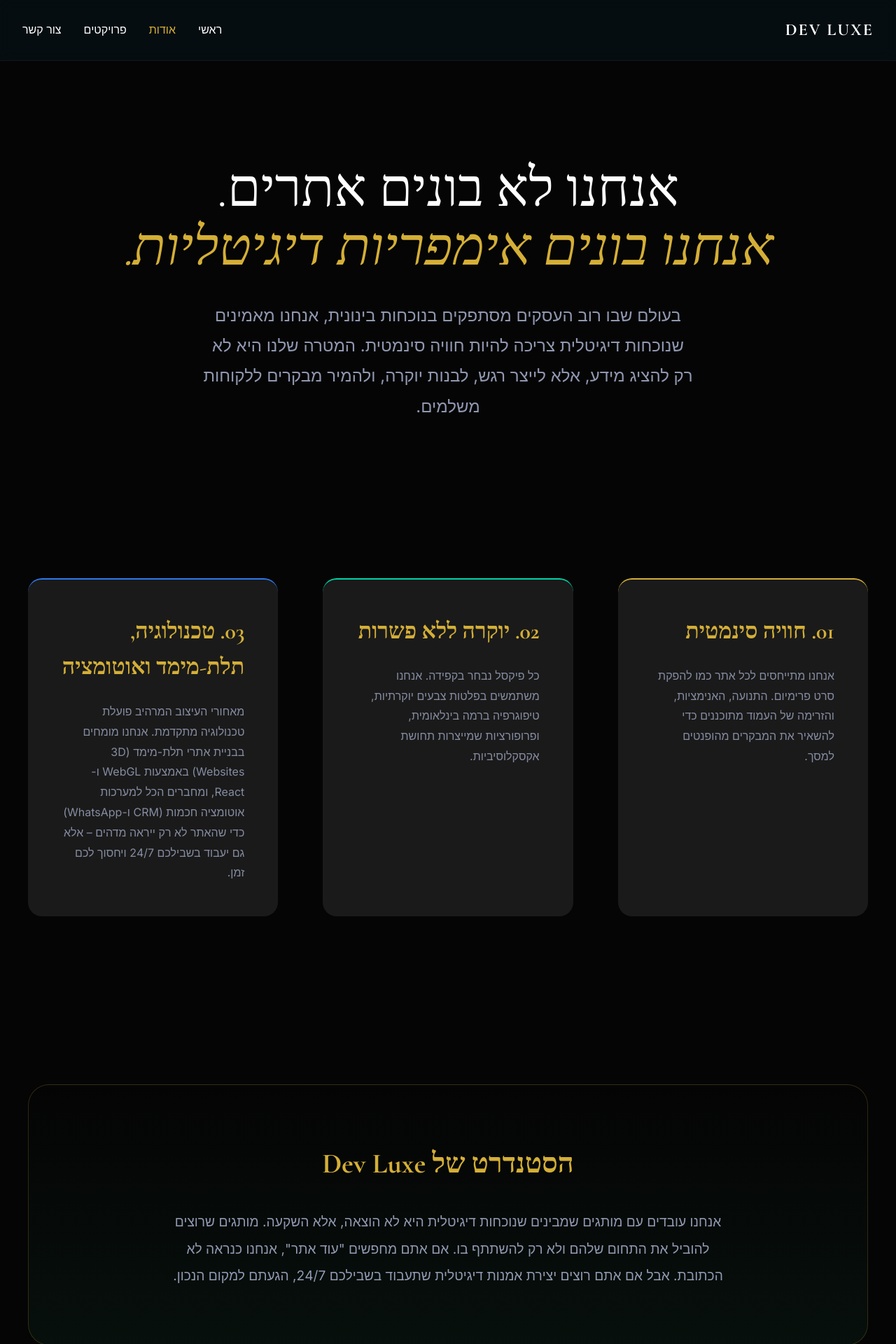
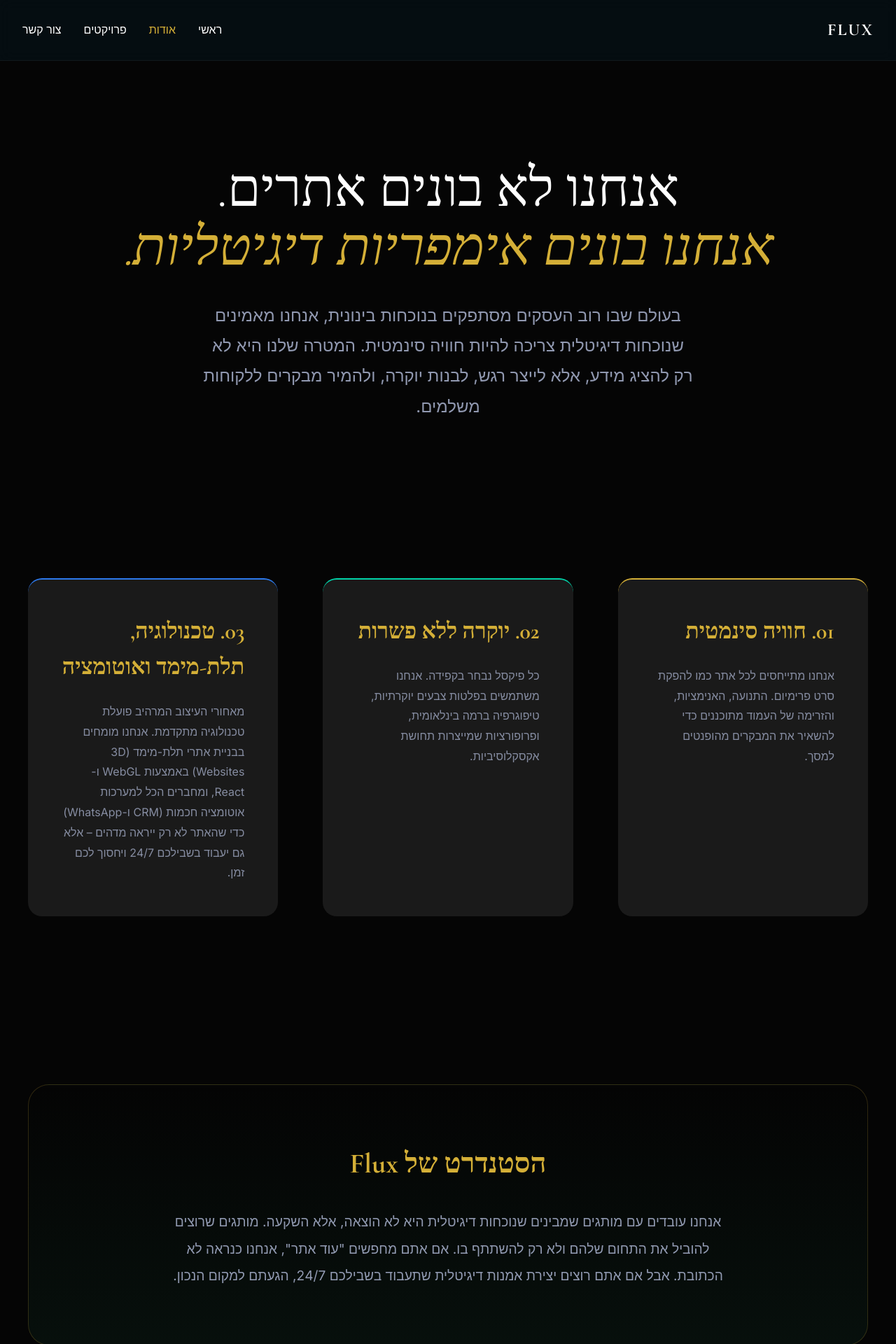
Before and after one commit to natanMeT/dev-luxe, a React (Vite) app: page /about in a window 1280 px wide. Shown: the top 1920 px of the page at 70% size. Built offline with nearby package versions, Linux system fonts and the light colour scheme; a web font is replaced by a local one.

Commit message:
style: change brand name to Flux Studio

```diff
--- a/index.html
+++ b/index.html
@@ -7,7 +7,7 @@
     <link rel="preconnect" href="https://fonts.googleapis.com">
     <link rel="preconnect" href="https://fonts.gstatic.com" crossorigin>
     <link href="https://fonts.googleapis.com/css2?family=Frank+Ruhl+Libre:wght@300;400;500;700&family=Secular+One&family=Cormorant+Garamond:wght@300;400;600;700&family=Inter:wght@300;400;500;600;700&family=Playfair+Display:wght@400;500;600;700&display=swap" rel="stylesheet">
-    <title>Dev Luxe | בונים אימפריות דיגיטליות</title>
+    <title>Flux Studio | בונים אימפריות דיגיטליות</title>
   </head>
   <body>
     <div id="root"></div>
--- a/src/components/Navbar.jsx
+++ b/src/components/Navbar.jsx
@@ -28,7 +28,7 @@
         letterSpacing: '2px',
         textTransform: 'uppercase'
       }}>
-        <Link to="/" style={{ color: 'inherit', textDecoration: 'none' }}>Dev Luxe</Link>
+        <Link to="/" style={{ color: 'inherit', textDecoration: 'none' }}>Flux</Link>
       </div>
 
       <div style={{ display: 'flex', gap: '2rem' }}>
--- a/src/pages/About.jsx
+++ b/src/pages/About.jsx
@@ -105,7 +105,7 @@
             background: 'linear-gradient(180deg, rgba(5, 15, 20, 0) 0%, rgba(15, 58, 40, 0.2) 100%)'
           }}
         >
-          <h2 style={{ fontSize: '2.5rem', marginBottom: '2rem', fontFamily: "'Cormorant Garamond', serif" }}>הסטנדרט של Dev Luxe</h2>
+          <h2 style={{ fontSize: '2.5rem', marginBottom: '2rem', fontFamily: "'Cormorant Garamond', serif" }}>הסטנדרט של Flux</h2>
           <p style={{ fontSize: '1.2rem', color: 'rgba(180, 190, 220, 0.8)', maxWidth: '800px', margin: '0 auto', lineHeight: 2 }}>
             אנחנו עובדים עם מותגים שמבינים שנוכחות דיגיטלית היא לא הוצאה, אלא השקעה.
             מותגים שרוצים להוביל את התחום שלהם ולא רק להשתתף בו.
--- a/src/pages/Contact.jsx
+++ b/src/pages/Contact.jsx
@@ -12,7 +12,7 @@
 
   const faqs = [
     {
-      question: "למה לבחור דווקא ב-Dev Luxe?",
+      question: "למה לבחור דווקא ב-Flux?",
       answer: "כי אנחנו לא מספקים תבניות. בניגוד לרוב בוני האתרים שמחפשים לסגור פרויקט מהר, אנחנו מתייחסים לכל אתר כאל חוויה סינמטית ומותג פרימיום. אנחנו משלבים אנימציות חלקות, עיצוב 'קנבס פתוח' ואופטימיזציה שמשאירה רושם חזק על הלקוחות שלכם מהרגע הראשון."
     },
     {
--- a/src/pages/Home.jsx
+++ b/src/pages/Home.jsx
@@ -85,7 +85,7 @@
           <h1 style={{ letterSpacing: '12px', fontSize: 'clamp(2.5rem, 6vw, 4rem)', marginBottom: '0.5rem', textTransform: 'uppercase', fontFamily: "'Cormorant Garamond', serif", fontWeight: 400, color: '#ffffff', textShadow: '0 0 40px rgba(0, 212, 170, 0.3)' }}>
             Think Big
           </h1>
-          <h2 style={{ letterSpacing: '6px', fontSize: '1rem', marginBottom: '1.5rem', textTransform: 'uppercase', fontFamily: "'Cormorant Garamond', serif", fontWeight: 300, color: 'var(--color-gold)' }}>Dev Luxe</h2>
+          <h2 style={{ letterSpacing: '6px', fontSize: '1rem', marginBottom: '1.5rem', textTransform: 'uppercase', fontFamily: "'Cormorant Garamond', serif", fontWeight: 300, color: 'var(--color-gold)' }}>Flux Studio</h2>
 
           <p style={{ fontSize: '1.3rem', color: 'rgba(180, 190, 220, 0.8)', maxWidth: '550px', margin: '0 auto 3rem', lineHeight: 1.8 }}>
             אנחנו לא רק בונים אתרים. אנחנו יוצרים חוויות יוקרה סינמטיות שממירות מבקרים ללקוחות משלמים.
```
